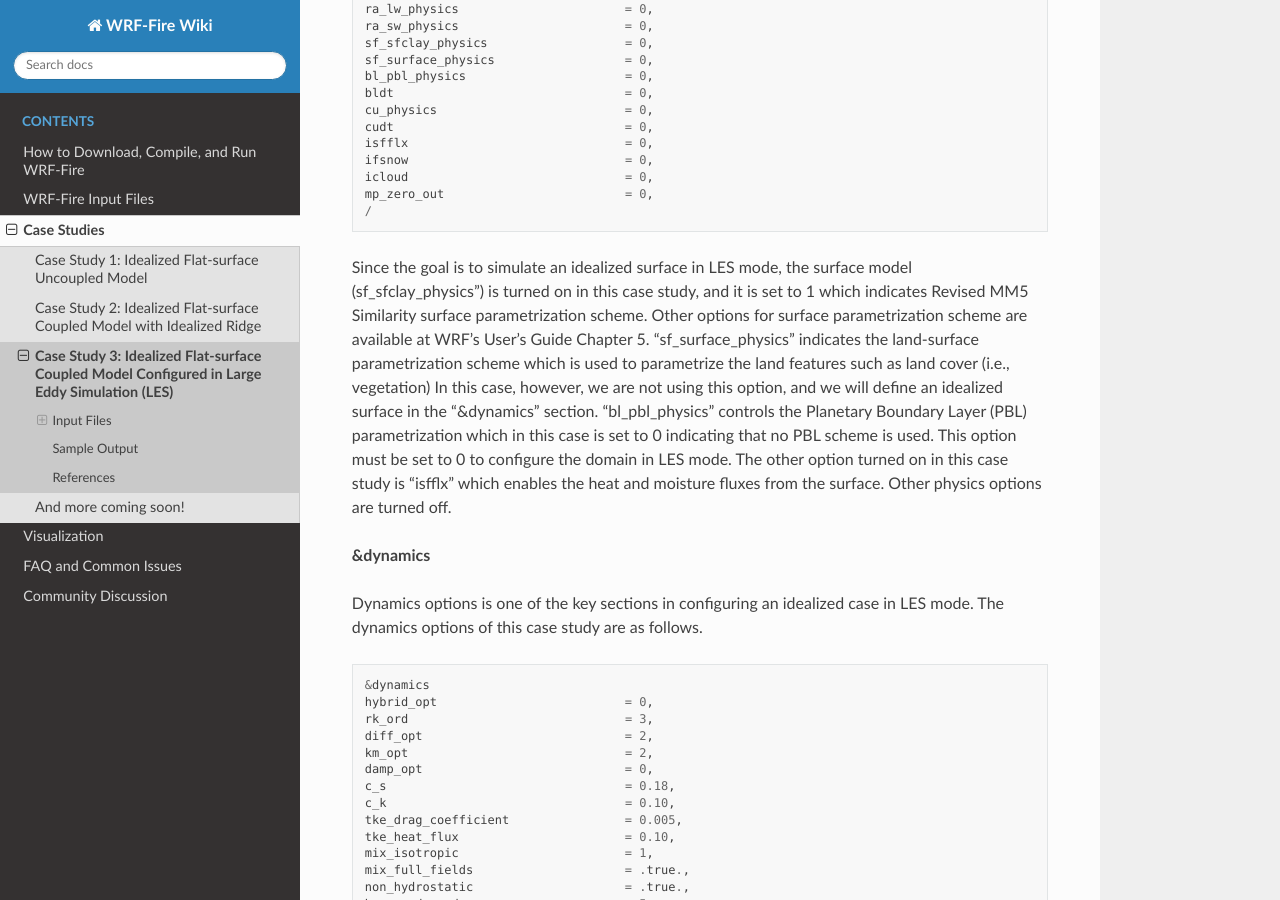
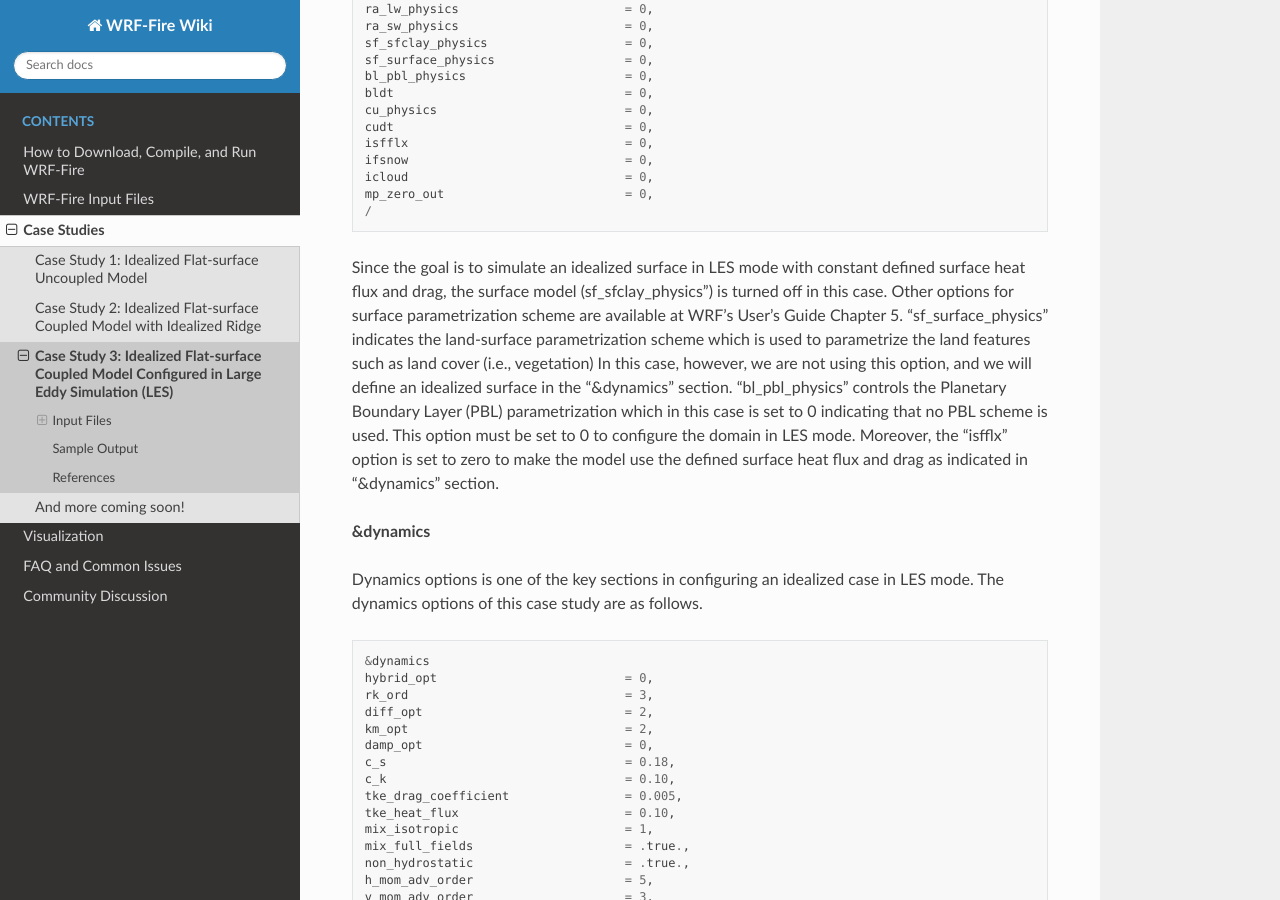
Before and after one commit to WRF-Fire-UNR/UNR-WRF-FIRE, a Sphinx documentation site: the page built from docs/source/case_studies3.rst, in a window 1280 px wide and 900 px high, scrolled down 2289 px. Built offline with Sphinx 7.4.7 and the Read the Docs theme 2.0.0, drawn with Linux system fonts in a browser that asks for light colours.

Commit message:
Update case_studies3.rst

```diff
--- a/docs/source/case_studies3.rst
+++ b/docs/source/case_studies3.rst
@@ -102,7 +102,7 @@ The physics options of this case study are as follows.
   mp_zero_out                         = 0,
   /
 
-Since the goal is to simulate an idealized surface in LES mode, the surface model (sf_sfclay_physics”) is turned on in this case study, and it is set to 1 which indicates Revised MM5 Similarity surface parametrization scheme. Other options for surface parametrization scheme are available at WRF’s User’s Guide Chapter 5. “sf_surface_physics” indicates the land-surface parametrization scheme which is used to parametrize the land features such as land cover (i.e., vegetation) In this case, however, we are not using this option, and we will define an idealized surface in the “&dynamics” section. “bl_pbl_physics” controls the Planetary Boundary Layer (PBL) parametrization which in this case is set to 0 indicating that no PBL scheme is used. This option must be set to 0 to configure the domain in LES mode. The other option turned on in this case study is “isfflx” which enables the heat and moisture fluxes from the surface. Other physics options are turned off.
+Since the goal is to simulate an idealized surface in LES mode with constant defined surface heat flux and drag, the surface model (sf_sfclay_physics”) is turned off in this case. Other options for surface parametrization scheme are available at WRF’s User’s Guide Chapter 5. “sf_surface_physics” indicates the land-surface parametrization scheme which is used to parametrize the land features such as land cover (i.e., vegetation) In this case, however, we are not using this option, and we will define an idealized surface in the “&dynamics” section. “bl_pbl_physics” controls the Planetary Boundary Layer (PBL) parametrization which in this case is set to 0 indicating that no PBL scheme is used. This option must be set to 0 to configure the domain in LES mode. Moreover, the "isfflx" option is set to zero to make the model use the defined surface heat flux and drag as indicated in "&dynamics" section.
 
 **&dynamics**
 
```
